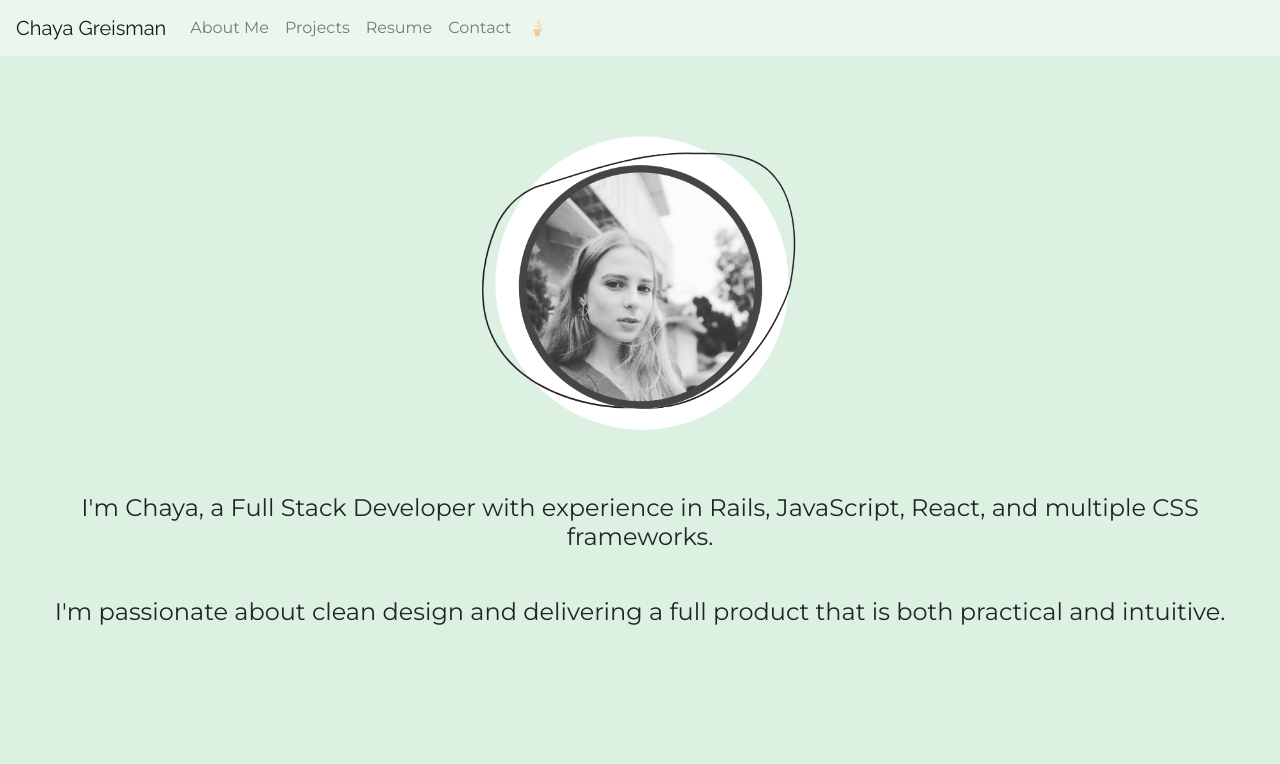
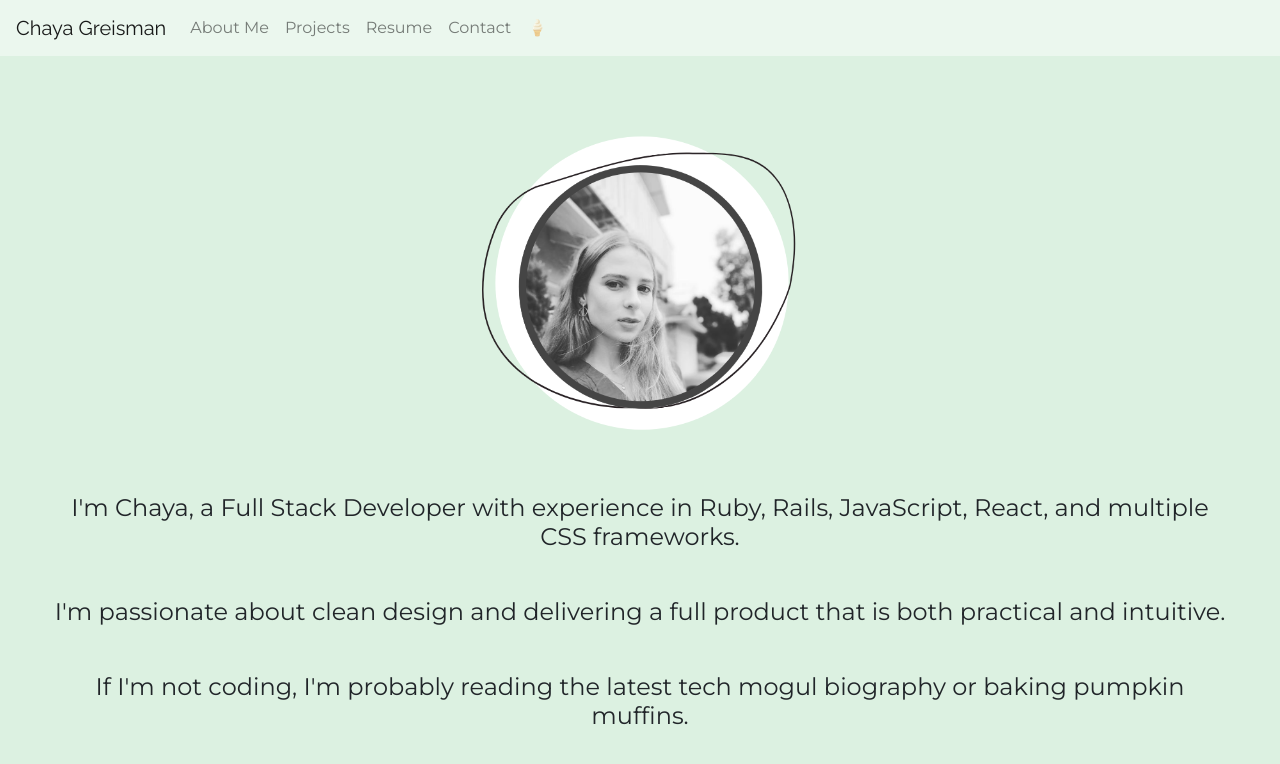
Before and after one commit to ChayaGreisman/personal-site, a React (Create React App) app: page /about in a window 1280 px wide. Shown: the top 764 px of the page. Built offline with nearby package versions, Linux system fonts and the light colour scheme.

Commit message:
about text

```diff
--- a/src/containers/AboutContainer.js
+++ b/src/containers/AboutContainer.js
@@ -5,9 +5,11 @@ function AboutContainer(){
     <div style={{paddingTop: "75px"}}>
         <img src="./mepic2.png" alt="chaya-greisman" className="chaya-greisman-pic"/>
         <div className = 'about-text'>
-          <h4>I'm Chaya, a Full Stack Developer with experience in Rails, JavaScript, React, and multiple CSS frameworks.</h4>
+          <h4>I'm Chaya, a Full Stack Developer with experience in Ruby, Rails, JavaScript, React, and multiple CSS frameworks.</h4>
           <br/>
           <h4>I'm passionate about clean design and delivering a full product that is both practical and intuitive.</h4>
+          <br/>
+          <h4>If I'm not coding, I'm probably reading the latest tech mogul biography or baking pumpkin muffins.</h4>
         </div>
         <br/>
     </div>
```
